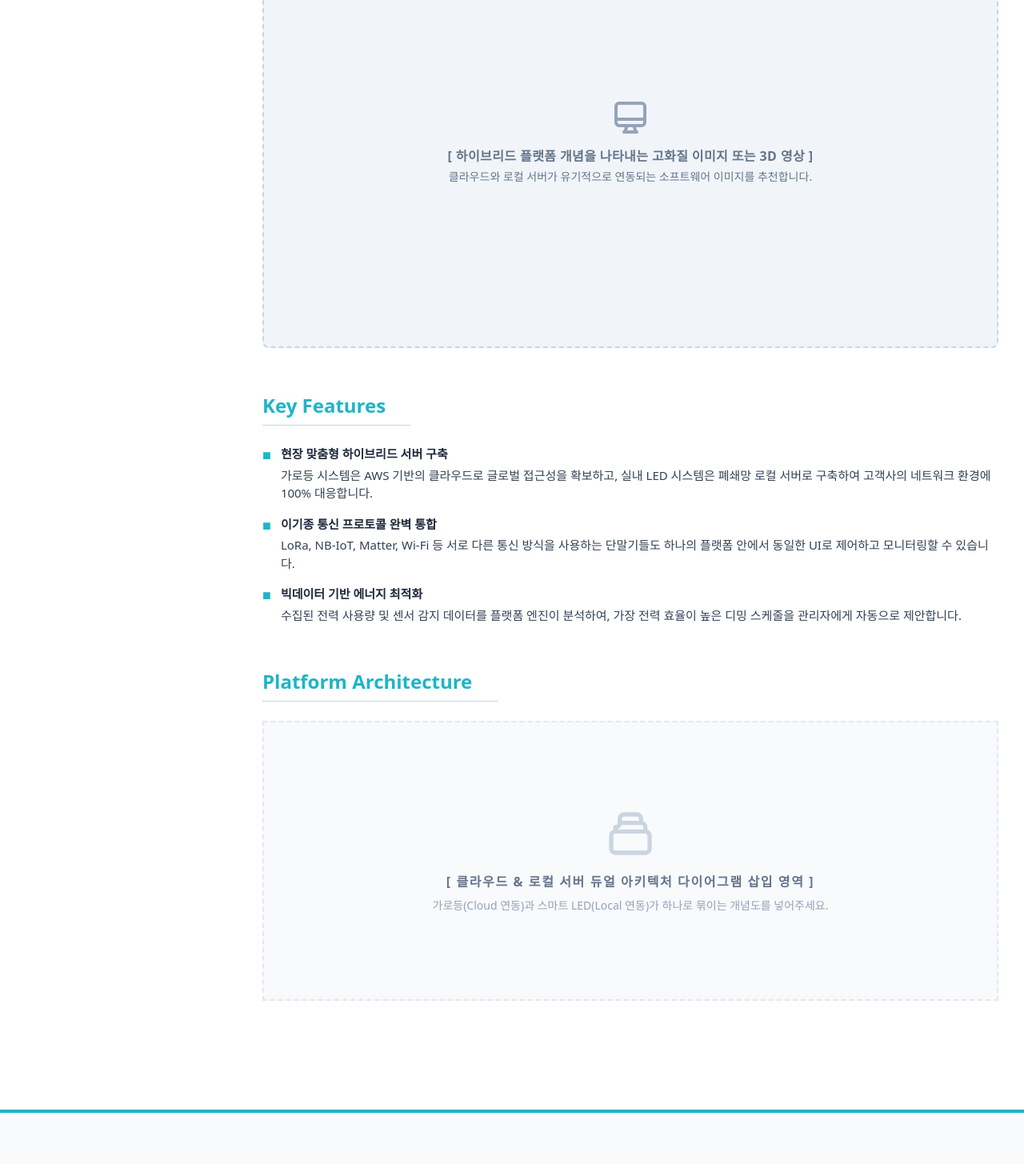
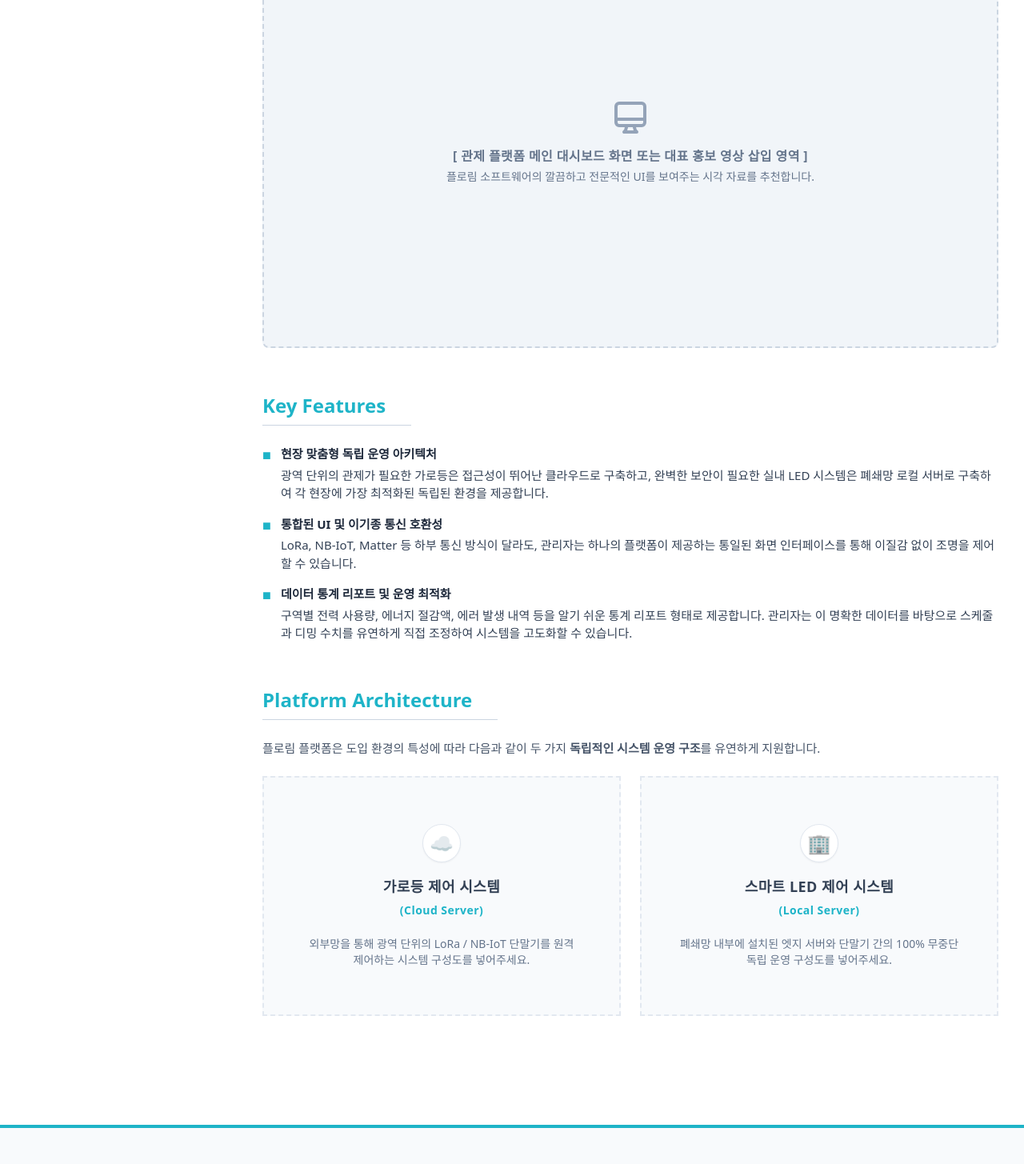
Before and after one commit to flolim-mj54/flolim-website, a React (Vite) app: page /platform in a window 1280 px wide. Shown: the part 701-2156 px from the top of the page at 80% size. Built offline with nearby package versions, Linux system fonts and the light colour scheme.

Commit message:
관제 내용 수정

```diff
--- a/src/PlatformIntro.jsx
+++ b/src/PlatformIntro.jsx
@@ -46,14 +46,14 @@ const PlatformIntro = () => {
             <p className="text-slate-700 leading-relaxed break-keep text-[15px] mb-8">
               플로림(FLOLIM) 통합 관제 플랫폼은 수만 개의 조명 인프라를 중앙에서 직관적으로 통제할 수 있는 강력한 시스템 소프트웨어입니다.
               <br/><br/>
-              특히, 현장의 특성과 보안 요구사항에 맞춰 <b>'클라우드(Cloud)'</b>와 <b>'로컬 서버(On-Premise)'</b> 방식을 모두 지원하는 <b>유연한 하이브리드 아키텍처</b>를 자랑합니다. 광역 단위의 가로등 제어는 클라우드를 통해 무한한 확장성을 제공하며, 빌딩 및 공장 내부의 스마트 LED 제어는 독립된 로컬 서버를 통해 강력한 보안과 무중단 제어 환경을 완벽하게 보장합니다.
+              관리 대상의 특성에 따라 <b>'클라우드(Cloud)'</b> 기반의 광역 가로등 제어 환경과 <b>'로컬 서버(On-Premise)'</b> 기반의 실내외 스마트 LED 제어 환경을 각각 완벽하게 독립적으로 지원합니다. 사용자(관리자)는 어떤 환경으로 구축되든 플로림이 제공하는 일관되고 직관적인 인터페이스를 통해 편리하게 조명을 통제할 수 있습니다.
             </p>
 
             {/* 🖼️ 플랫폼 메인 비주얼 삽입 영역 */}
             <div className="w-full aspect-video bg-slate-100 border-2 border-dashed border-slate-300 rounded-lg flex flex-col items-center justify-center text-slate-500 hover:bg-slate-50 transition-colors">
               <svg className="w-12 h-12 mb-3 text-slate-400" fill="none" stroke="currentColor" viewBox="0 0 24 24"><path strokeLinecap="round" strokeLinejoin="round" strokeWidth="2" d="M9.75 17L9 20l-1 1h8l-1-1-.75-3M3 13h18M5 17h14a2 2 0 002-2V5a2 2 0 00-2-2H5a2 2 0 00-2 2v10a2 2 0 002 2z"></path></svg>
-              <span className="font-bold tracking-wide">[ 하이브리드 플랫폼 개념을 나타내는 고화질 이미지 또는 3D 영상 ]</span>
-              <span className="text-sm mt-1">클라우드와 로컬 서버가 유기적으로 연동되는 소프트웨어 이미지를 추천합니다.</span>
+              <span className="font-bold tracking-wide">[ 관제 플랫폼 메인 대시보드 화면 또는 대표 홍보 영상 삽입 영역 ]</span>
+              <span className="text-sm mt-1">플로림 소프트웨어의 깔끔하고 전문적인 UI를 보여주는 시각 자료를 추천합니다.</span>
             </div>
           </div>
 
@@ -63,22 +63,22 @@ const PlatformIntro = () => {
               <li className="flex items-start">
                 <span className="text-[#1eb4c8] mr-3 font-bold text-lg mt-[-2px]">■</span>
                 <div>
-                  <b className="text-slate-800 block mb-1">현장 맞춤형 하이브리드 서버 구축</b>
-                  가로등 시스템은 AWS 기반의 클라우드로 글로벌 접근성을 확보하고, 실내 LED 시스템은 폐쇄망 로컬 서버로 구축하여 고객사의 네트워크 환경에 100% 대응합니다.
+                  <b className="text-slate-800 block mb-1">현장 맞춤형 독립 운영 아키텍처</b>
+                  광역 단위의 관제가 필요한 가로등은 접근성이 뛰어난 클라우드로 구축하고, 완벽한 보안이 필요한 실내 LED 시스템은 폐쇄망 로컬 서버로 구축하여 각 현장에 가장 최적화된 독립된 환경을 제공합니다.
                 </div>
               </li>
               <li className="flex items-start">
                 <span className="text-[#1eb4c8] mr-3 font-bold text-lg mt-[-2px]">■</span>
                 <div>
-                  <b className="text-slate-800 block mb-1">이기종 통신 프로토콜 완벽 통합</b>
-                  LoRa, NB-IoT, Matter, Wi-Fi 등 서로 다른 통신 방식을 사용하는 단말기들도 하나의 플랫폼 안에서 동일한 UI로 제어하고 모니터링할 수 있습니다.
+                  <b className="text-slate-800 block mb-1">통합된 UI 및 이기종 통신 호환성</b>
+                  LoRa, NB-IoT, Matter 등 하부 통신 방식이 달라도, 관리자는 하나의 플랫폼이 제공하는 통일된 화면 인터페이스를 통해 이질감 없이 조명을 제어할 수 있습니다.
                 </div>
               </li>
               <li className="flex items-start">
                 <span className="text-[#1eb4c8] mr-3 font-bold text-lg mt-[-2px]">■</span>
                 <div>
-                  <b className="text-slate-800 block mb-1">빅데이터 기반 에너지 최적화</b>
-                  수집된 전력 사용량 및 센서 감지 데이터를 플랫폼 엔진이 분석하여, 가장 전력 효율이 높은 디밍 스케줄을 관리자에게 자동으로 제안합니다.
+                  <b className="text-slate-800 block mb-1">데이터 통계 리포트 및 운영 최적화</b>
+                  구역별 전력 사용량, 에너지 절감액, 에러 발생 내역 등을 알기 쉬운 통계 리포트 형태로 제공합니다. 관리자는 이 명확한 데이터를 바탕으로 스케줄과 디밍 수치를 유연하게 직접 조정하여 시스템을 고도화할 수 있습니다.
                 </div>
               </li>
             </ul>
@@ -86,11 +86,31 @@ const PlatformIntro = () => {
 
           <div className="mb-14">
             <h3 className="text-2xl font-bold text-[#1eb4c8] border-b border-slate-300 pb-2 mb-6 inline-block pr-8">Platform Architecture</h3>
-            <div className="w-full bg-slate-50 border-2 border-slate-200 border-dashed p-8 flex flex-col items-center justify-center min-h-[350px]">
-              <svg className="w-16 h-16 text-slate-300 mx-auto mb-4" fill="none" stroke="currentColor" viewBox="0 0 24 24"><path strokeLinecap="round" strokeLinejoin="round" strokeWidth="2" d="M19 11H5m14 0a2 2 0 012 2v6a2 2 0 01-2 2H5a2 2 0 01-2-2v-6a2 2 0 012-2m14 0V9a2 2 0 00-2-2M5 11V9a2 2 0 002-2m0 0V5a2 2 0 012-2h6a2 2 0 012 2v2M7 7h10"></path></svg>
-              <span className="text-slate-500 font-bold tracking-widest block mb-2">[ 클라우드 & 로컬 서버 듀얼 아키텍처 다이어그램 삽입 영역 ]</span>
-              <span className="text-sm text-slate-400 text-center">가로등(Cloud 연동)과 스마트 LED(Local 연동)가 하나로 묶이는 개념도를 넣어주세요.</span>
+            <p className="text-slate-600 mb-6 text-[15px] break-keep">
+              플로림 플랫폼은 도입 환경의 특성에 따라 다음과 같이 두 가지 <b>독립적인 시스템 운영 구조</b>를 유연하게 지원합니다.
+            </p>
+
+            {/* 🚀 분할된 아키텍처 다이어그램 영역 */}
+            <div className="grid grid-cols-1 md:grid-cols-2 gap-6">
+              {/* 1. 클라우드 아키텍처 (가로등) */}
+              <div className="w-full bg-slate-50 border-2 border-slate-200 border-dashed p-6 flex flex-col items-center justify-center min-h-[300px] hover:bg-white transition-colors">
+                <span className="w-12 h-12 bg-white border border-slate-200 rounded-full flex items-center justify-center text-2xl mb-4 shadow-sm">☁️</span>
+                <span className="text-slate-700 font-bold tracking-wide mb-2 text-center text-lg">가로등 제어 시스템<br/><span className="text-[#1eb4c8] text-sm">(Cloud Server)</span></span>
+                <span className="text-sm text-slate-500 text-center mt-3 break-keep px-4">
+                  외부망을 통해 광역 단위의 LoRa / NB-IoT 단말기를 원격 제어하는 시스템 구성도를 넣어주세요.
+                </span>
+              </div>
+
+              {/* 2. 로컬 아키텍처 (스마트 LED) */}
+              <div className="w-full bg-slate-50 border-2 border-slate-200 border-dashed p-6 flex flex-col items-center justify-center min-h-[300px] hover:bg-white transition-colors">
+                <span className="w-12 h-12 bg-white border border-slate-200 rounded-full flex items-center justify-center text-2xl mb-4 shadow-sm">🏢</span>
+                <span className="text-slate-700 font-bold tracking-wide mb-2 text-center text-lg">스마트 LED 제어 시스템<br/><span className="text-[#1eb4c8] text-sm">(Local Server)</span></span>
+                <span className="text-sm text-slate-500 text-center mt-3 break-keep px-4">
+                  폐쇄망 내부에 설치된 엣지 서버와 단말기 간의 100% 무중단 독립 운영 구성도를 넣어주세요.
+                </span>
+              </div>
             </div>
+
           </div>
         </section>
       </div>
```
